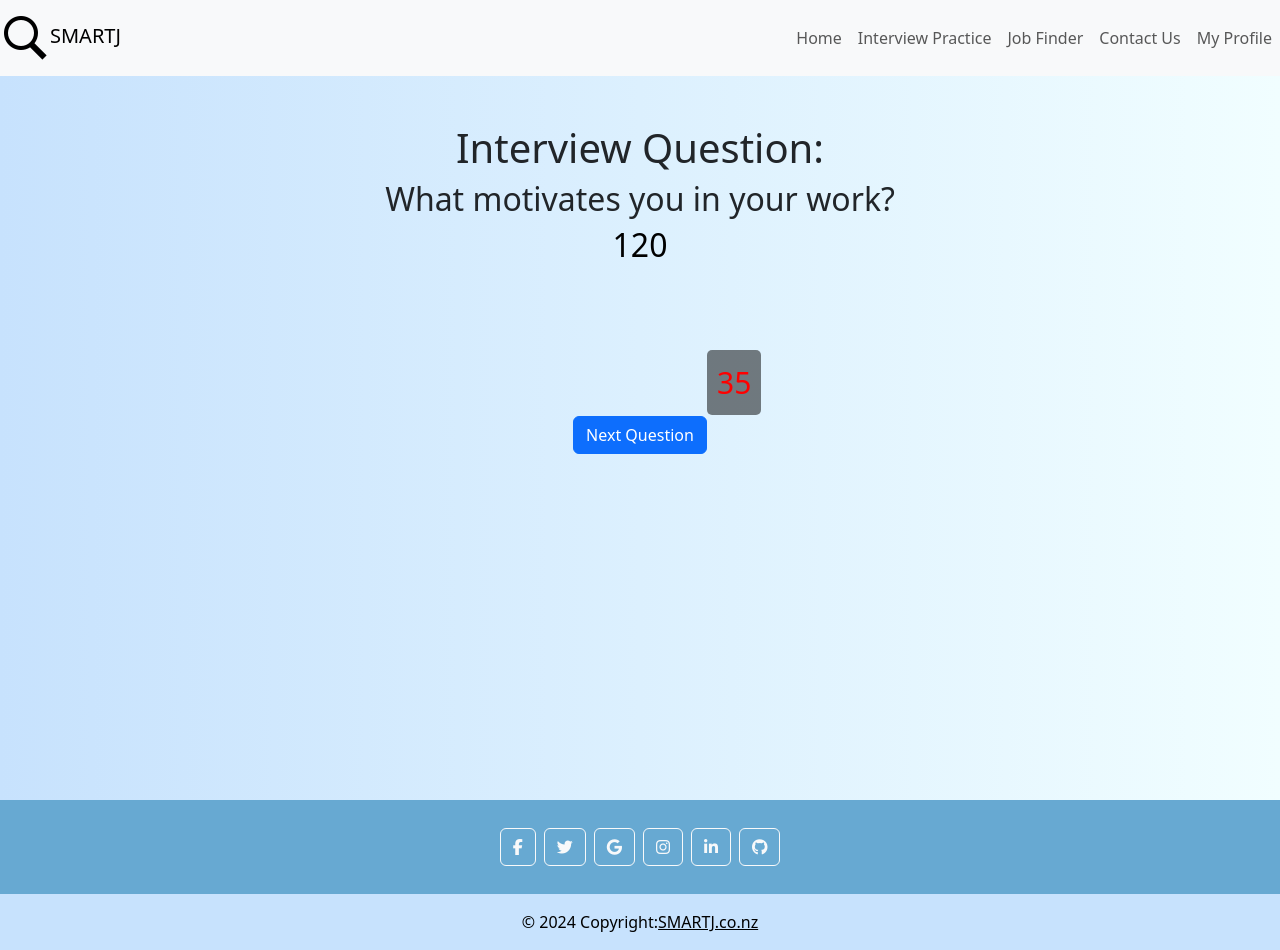
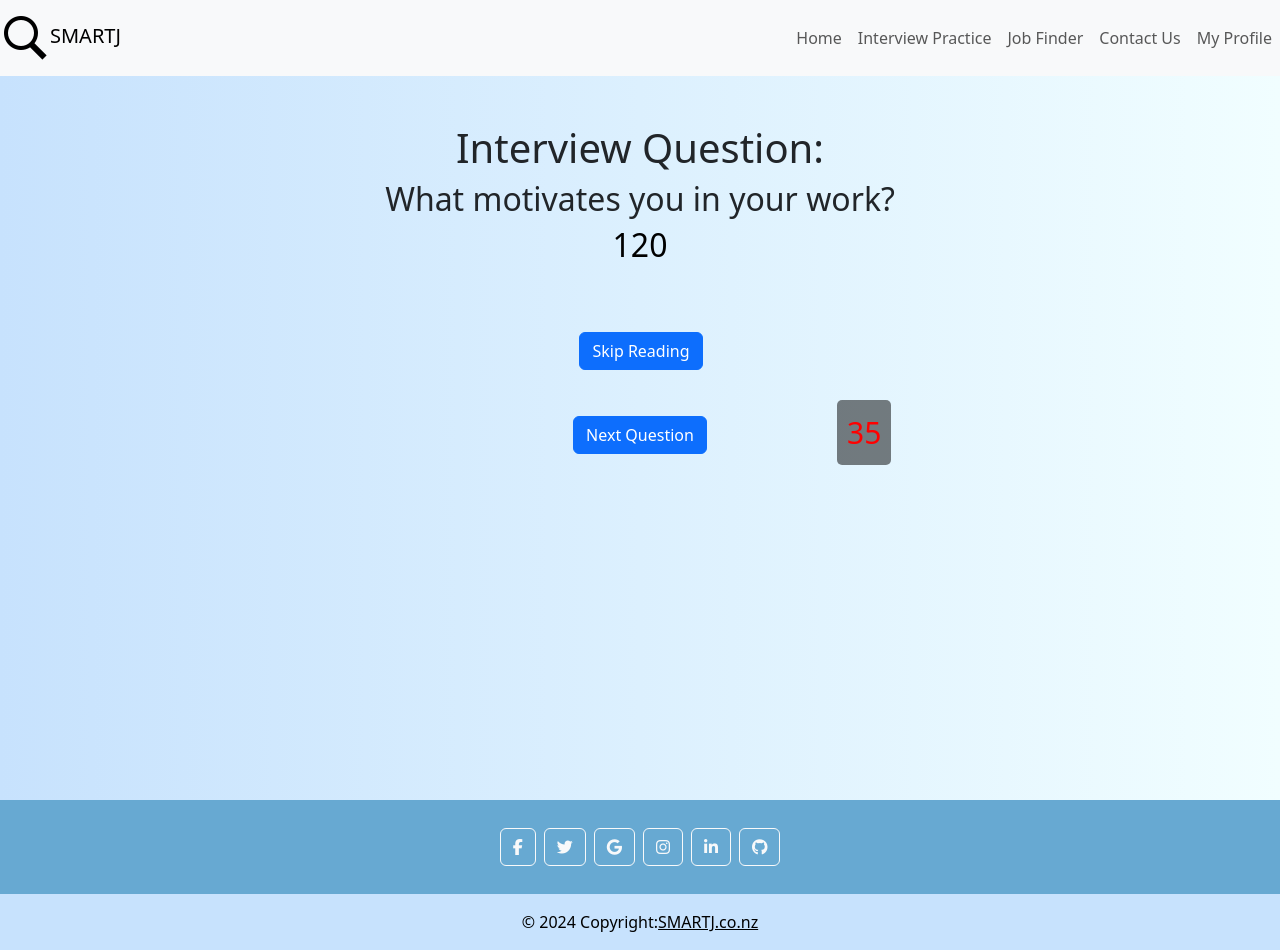
Before and after one commit to tyin363/SMARTJ, a React (Create React App) app: page /interview-practice in a window 1280 px wide. Built offline with nearby package versions, Linux system fonts and the light colour scheme.

Commit message:
Fix/skip_readingTime (#53)
* feat:added feature to be able to skip reading time on text answer

* feat:implemented skip reading time feature on interview practice video too

```diff
--- a/package.json
+++ b/package.json
@@ -4,14 +4,14 @@
   "private": true,
   "dependencies": {
     "@fortawesome/fontawesome-free": "^6.6.0",
+    "@popperjs/core": "^2.11.8",
     "@testing-library/jest-dom": "^5.17.0",
     "@testing-library/react": "^13.4.0",
     "@testing-library/user-event": "^13.5.0",
     "boostrap": "^2.0.0",
     "bootstrap": "^5.3.3",
     "bootstrap-icons": "^1.11.3",
-    "jquery": "^3.7.0",
-    "@popperjs/core": "^2.11.8",
+    "jquery": "^3.7.1",
     "react": "^18.3.1",
     "react-countdown": "^2.3.5",
     "react-dom": "^18.3.1",
--- a/src/components/TextAnswerComponent.js
+++ b/src/components/TextAnswerComponent.js
@@ -1,7 +1,12 @@
 import React, { useState, useEffect, useRef } from "react";
 import Countdown from "react-countdown";
 
-const TextAnswerComponent = ({ readingTime, timeLimit, onSubmit, goToSummary }) => {
+const TextAnswerComponent = ({
+  readingTime,
+  timeLimit,
+  onSubmit,
+  goToSummary,
+}) => {
   const [color, setTimerTextColor] = useState("black");
   const [isCountdownActive, setIsCountdownActive] = useState(true);
   const [remainingTime, setRemainingTime] = useState(timeLimit);
@@ -92,7 +97,9 @@ const TextAnswerComponent = ({ readingTime, timeLimit, onSubmit, goToSummary })
     } else {
       return (
         <span>
-          {minutes > 0 ? `${minutes}:${seconds < 10 ? `0${seconds}` : seconds}` : seconds}
+          {minutes > 0
+            ? `${minutes}:${seconds < 10 ? `0${seconds}` : seconds}`
+            : seconds}
         </span>
       );
     }
@@ -106,8 +113,17 @@ const TextAnswerComponent = ({ readingTime, timeLimit, onSubmit, goToSummary })
 
       <div className="text-input-container">
         {isCountdownActive && (
-          <div className="overlay-text">
-            <Countdown date={countdownStartTime.current} renderer={countdownTimer} />
+          <div
+            className="overlay-text"
+            style={{
+              marginLeft: "130px",
+              marginTop: "50px",
+            }}
+          >
+            <Countdown
+              date={countdownStartTime.current}
+              renderer={countdownTimer}
+            />
           </div>
         )}
 
@@ -117,13 +133,23 @@ const TextAnswerComponent = ({ readingTime, timeLimit, onSubmit, goToSummary })
             rows="10"
             value={answer}
             onChange={(e) => setAnswer(e.target.value)}
-            disabled={!isTyping || remainingTime <= 0 || isCountdownActive || isSubmitted}
+            disabled={
+              !isTyping ||
+              remainingTime <= 0 ||
+              isCountdownActive ||
+              isSubmitted
+            }
             placeholder="Start typing your answer here..."
           />
         )}
       </div>
 
       <div className="button-container mt-4">
+        {isCountdownActive && (
+          <button onClick={startAnswering} className="btn btn-primary me-2">
+            Skip Reading
+          </button>
+        )}
         {!isCountdownActive && (
           <>
             {!isSubmitted && remainingTime > 0 && (
--- a/src/components/VideoRecordingComponent.js
+++ b/src/components/VideoRecordingComponent.js
@@ -85,14 +85,7 @@ const VideoRecordingComponent = ({
   // Effect to handle readingTime countdown
   useEffect(() => {
     setIsCountdownActive(true);
-      const readingTimer = setTimeout(() => {
-        setIsCountdownActive(false);
-        startRecording();
-      }, 0);
-
-      return () => clearTimeout(readingTimer);
   }, [readingTime]);
-
 
   const updateTimer = (count) => {
     setTimerTextColor(count < 11 ? "red" : "black");
@@ -107,11 +100,10 @@ const VideoRecordingComponent = ({
 
   function startRecording() {
     setIsReplay(false);
-    setIsCountdownActive(true);
+    setIsCountdownActive(false);
     setRemainingTime(timeLimit);
     setTimerText(timeLimit);
 
-    setTimeout(() => {
     setIsRecording(true);
     setRecordedChunks([]);
 
@@ -126,16 +118,12 @@ const VideoRecordingComponent = ({
         .catch((error) => {
           alert(`Failed to access microphone or webcam.`);
         });
-
-        setIsCountdownActive(false);
     } catch (error) {
       alert(
         "Failed to start recording.\nCould not access either the microphone, webcam or both.\nPlease ensure both are working and accessible, then reload the application."
       );
       setIsRecording(false);
-        setIsCountdownActive(false);
     }
-    }, readingTime * 1000);
   }
 
   function stopRecording() {
@@ -160,12 +148,15 @@ const VideoRecordingComponent = ({
   // Renderer for the countdown
   const countdownTimer = ({ minutes, seconds, completed }) => {
     if (completed) {
+      startRecording();
       return <span>Start Answering!</span>;
     } else {
       // Display minutes and seconds properly
       return (
         <span>
-          {minutes > 0 ? `${minutes}:${seconds < 10 ? `0${seconds}` : seconds}` : seconds}
+          {minutes > 0
+            ? `${minutes}:${seconds < 10 ? `0${seconds}` : seconds}`
+            : seconds}
         </span>
       );
     }
@@ -188,12 +179,13 @@ const VideoRecordingComponent = ({
         />
         {isCountdownActive && (
           <div className="overlay-text">
-            <Countdown date={Date.now() + readingTime * 1000} renderer={countdownTimer} />
+            <Countdown
+              date={Date.now() + readingTime * 1000}
+              renderer={countdownTimer}
+            />
           </div>
         )}
-        {videoURL && isReplay && (
-          <video src={videoURL} controls />
-        )}
+        {videoURL && isReplay && <video src={videoURL} controls />}
       </div>
 
       <div className="button-container">
@@ -220,6 +212,18 @@ const VideoRecordingComponent = ({
               </button>
             </>
           )}
+        {isCountdownActive && (
+          <button
+            onClick={() => {
+              setIsCountdownActive(false);
+              startRecording();
+            }}
+            className="btn btn-primary"
+            style={{ marginLeft: "20px" }}
+          >
+            Skip Reading Time
+          </button>
+        )}
       </div>
     </div>
   );
```
Also changed, not shown: 1 other file (tests, documents, lock files or other folders). Lines whose indentation alone changed are shown as unchanged.
